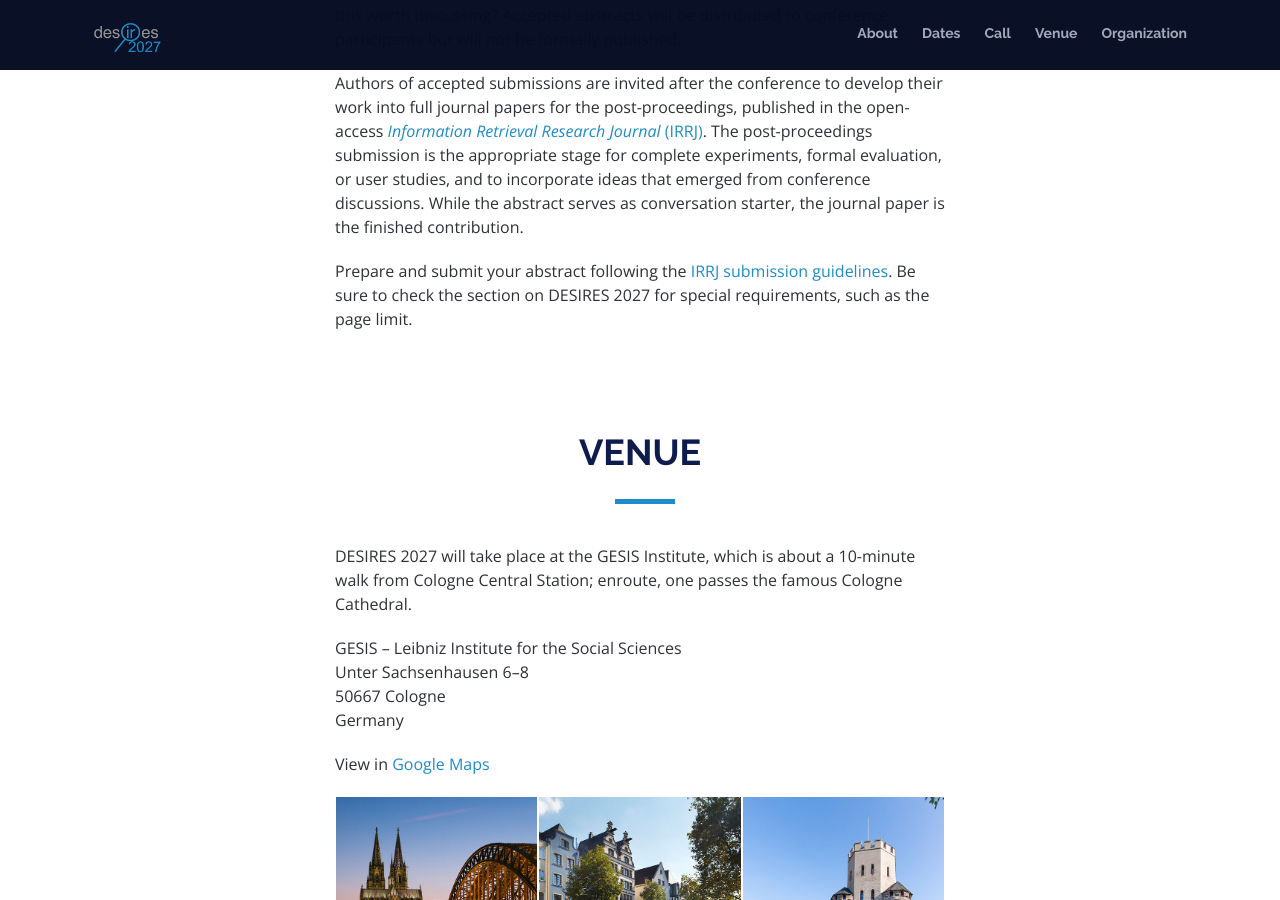
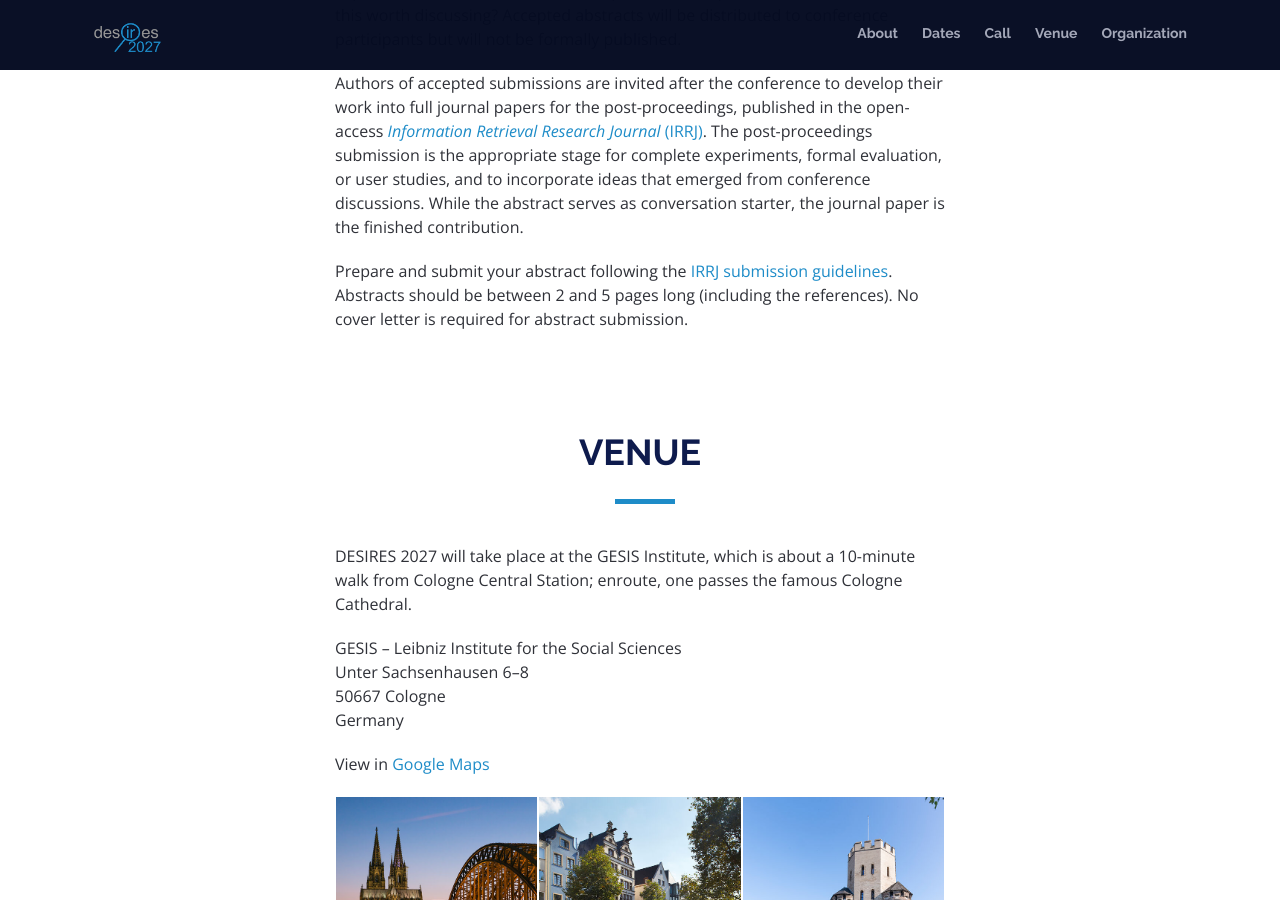
Before and after one commit to desires-conf/desires-conf.github.io, a Jekyll site: the page built from 2027/index.html, in a window 1280 px wide and 900 px high, scrolled down 2967 px. Built offline with Jekyll 4.4.1, drawn with Linux system fonts in a browser that asks for light colours; nearby versions of some CDN libraries.

Commit message:
add submission special

```diff
--- a/2027/index.html
+++ b/2027/index.html
@@ -107,7 +107,7 @@ layout: base
       </ul>
       <p>Abstracts will be reviewed on the basis of novelty and potential. A rigorous experimental evaluation is neither expected nor required. Reviewers will ask: Is this worth discussing? Accepted abstracts will be distributed to conference participants but will not be formally published.</p>
       <p>Authors of accepted submissions are invited after the conference to develop their work into full journal papers for the post-proceedings, published in the open-access <a href="https://irrj.org/"><i>Information Retrieval Research Journal</i> (IRRJ)</a>. The post-proceedings submission is the appropriate stage for complete experiments, formal evaluation, or user studies, and to incorporate ideas that emerged from conference discussions. While the abstract serves as conversation starter, the journal paper is the finished contribution.</p>
-      <p>Prepare and submit your abstract following the <a href="https://irrj.org/about/submissions">IRRJ submission guidelines</a>. Be sure to check the section on DESIRES&nbsp;2027 for special requirements, such as the page limit.</p>
+      <p>Prepare and submit your abstract following the <a href="https://irrj.org/about/submissions">IRRJ submission guidelines</a>. Abstracts should be between 2 and 5 pages long (including the references). No cover letter is required for abstract submission.</p>
     </div>
   </section>
 
```
